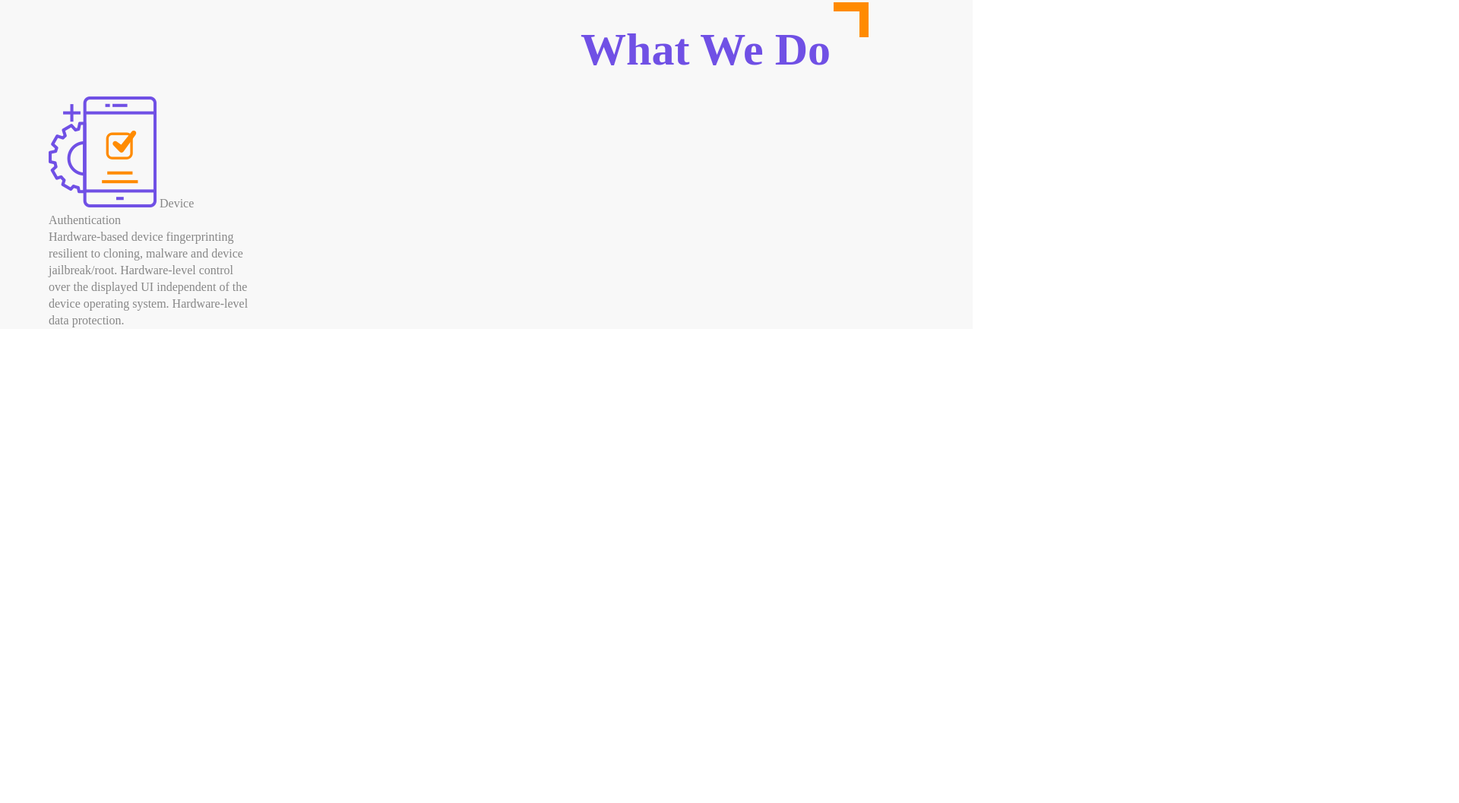
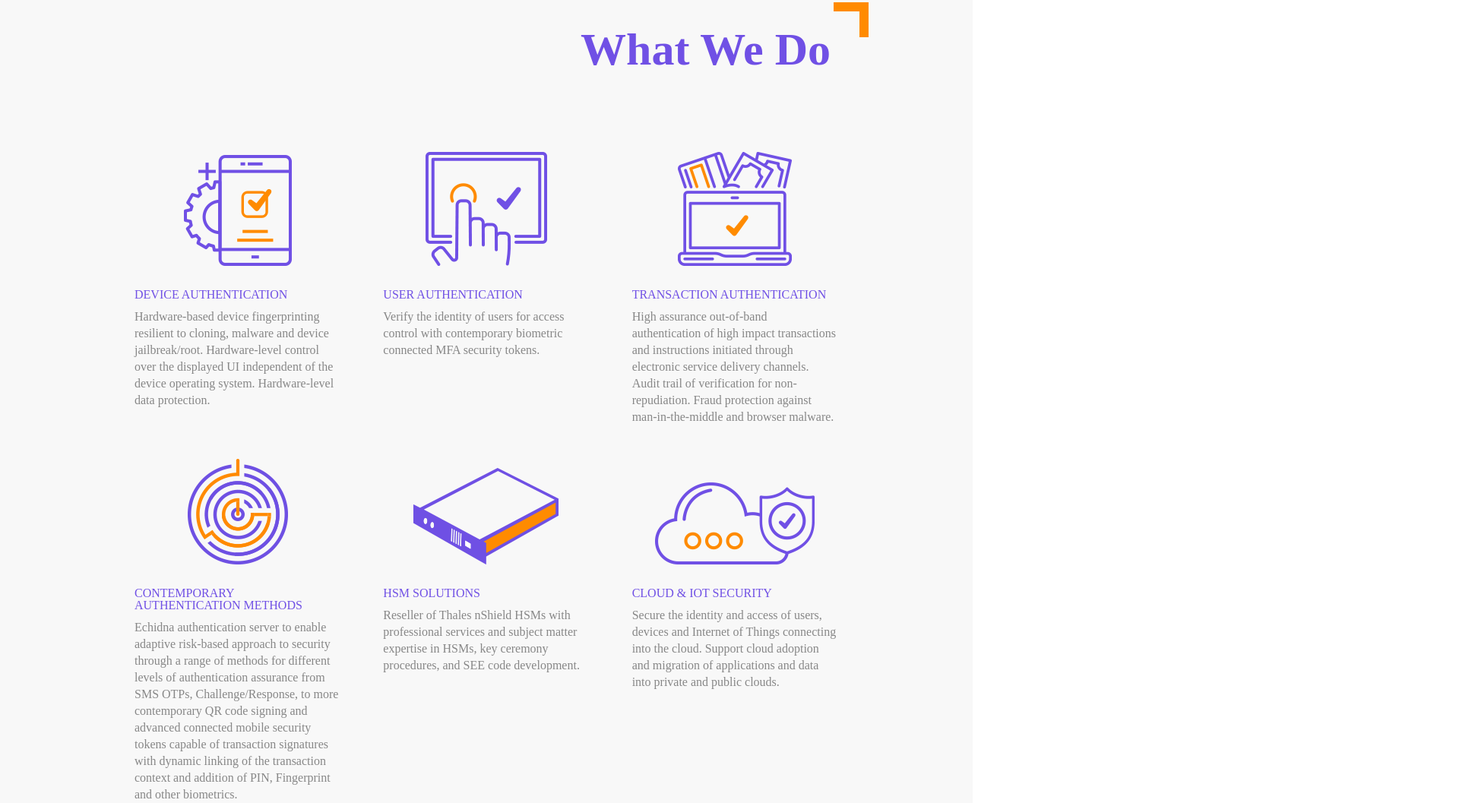
Before and after one commit to domain835/Salt, a website: page app/index.html in a window 1280 px wide. Shown: the part 1319-2376 px from the top of the page at 76% size, 1920 px wide, since content can reach past the window. Before the commit the page ends 2096 px from the top, so only its background shows below. Drawn offline with nearby package versions, Linux system fonts and the light colour scheme; files that its build step writes are made by us from their sources.

Commit message:
What We Do done

```diff
--- a/app/index.html
+++ b/app/index.html
@@ -93,7 +93,9 @@
       <h1 class="we-do__title">What We Do</h1>
       <div class="we-do__items">
         <div class="we-do__item">
-          <img class="we-do__item-img" src="images/device-authentication.png" alt="" >
+          <div class="we-do__item-img-wrapper">
+            <img class="we-do__item-img" src="images/device-authentication.png" alt="" >
+          </div>
           <span class="we-do__item-title">Device Authentication</span>
           <p class="we-do__item-text">
             Hardware-based device fingerprinting
@@ -104,6 +106,80 @@
             data protection.
           </p>
         </div>
+
+        <div class="we-do__item">
+          <div class="we-do__item-img-wrapper">
+            <img class="we-do__item-img" src="images/user-authentication.png" alt="" >
+          </div>
+          <span class="we-do__item-title">User Authentication</span>
+          <p class="we-do__item-text">
+            Verify the identity of users for access
+            control with contemporary biometric
+            connected MFA security tokens.
+          </p>
+        </div>
+
+        <div class="we-do__item">
+          <div class="we-do__item-img-wrapper">
+            <img class="we-do__item-img" src="images/transaction-authentication.png" alt="" >
+          </div>
+          <span class="we-do__item-title">Transaction Authentication</span>
+          <p class="we-do__item-text">
+            High assurance out-of-band authentication
+            of high impact transactions and instructions
+            initiated through electronic service delivery
+            channels. Audit trail of verification for
+            non-repudiation. Fraud protection against
+            man-in-the-middle and browser malware.
+          </p>
+        </div>
+
+        <div class="we-do__item">
+          <div class="we-do__item-img-wrapper">
+            <img class="we-do__item-img" src="images/contemporary-methods.png" alt="" >
+          </div>
+          <span class="we-do__item-title">Contemporary authentication methods</span>
+          <p class="we-do__item-text">
+            Echidna authentication server to enable
+            adaptive risk-based approach to security
+            through a range of methods for different
+            levels of authentication assurance from
+            SMS OTPs, Challenge/Response, to
+            more contemporary QR code signing
+            and advanced connected mobile security
+            tokens capable of transaction signatures
+            with dynamic linking of the transaction
+            context and addition of PIN, Fingerprint
+            and other biometrics.
+          </p>
+        </div>
+
+        <div class="we-do__item">
+          <div class="we-do__item-img-wrapper">
+            <img class="we-do__item-img" src="images/hsm-solutions.png" alt="" >
+          </div>
+          <span class="we-do__item-title">HSM Solutions</span>
+          <p class="we-do__item-text">
+            Reseller of Thales nShield HSMs with
+            professional services and subject matter
+            expertise in HSMs, key ceremony
+            procedures, and SEE code development.
+          </p>
+        </div>
+
+        <div class="we-do__item">
+          <div class="we-do__item-img-wrapper">
+            <img class="we-do__item-img" src="images/cloud-security.png" alt="" >
+          </div>
+          <span class="we-do__item-title">Cloud & IoT Security</span>
+          <p class="we-do__item-text">
+            Secure the identity and access of users,
+            devices and Internet of Things
+            connecting into the cloud. Support cloud
+            adoption and migration of applications
+            and data into private and public clouds.
+          </p>
+        </div>
       </div>
     </div>
   </section>
--- a/app/js/main.js
+++ b/app/js/main.js
@@ -3,7 +3,7 @@ $(function () {
   $('.top__slider').slick({
     arrows: false,
     dots: true,
-    // autoplay: true
+    autoplay: true
   });
 
 });
--- a/app/scss/style.scss
+++ b/app/scss/style.scss
@@ -213,16 +213,48 @@ body {
     line-height: 44px;
     text-align: right;
     margin: 0 73px;
-    padding: 40px 50px;
+    padding: 40px 50px 80px;
     background: url('../images/we-do-title-bkg.png') no-repeat;
     background-position: top right;
   }
 
+  &__items {
+    display: flex;
+    flex-wrap: wrap;
+    justify-content: space-around;
+    padding: 0 85px;
+  }
+
   &__item {
-    width: 274px;
+    width: calc(100% / 3);
+    max-width: 330px;
+    display: flex;
+    flex-direction: column;
+    align-items: center;
+    padding: 33px 28px 0;
+    position: relative;
+
+    &-img-wrapper {
+      height: 150px;
+      display: flex;
+      align-items: flex-end;
+    }
 
     &-img {
+      height: fit-content;
+    }
 
+    &-title {
+      align-self: flex-start;
+      font-weight: 500;
+      color: #7050e5;
+      text-transform: uppercase;
+      line-height: 16px;
+      margin-top: 30px;
+    }
+
+    &-text {
+      margin-top: 10px;
     }
   }
 }
```
Also changed, not shown: app/images/user-authentication.png (renamed from app/images/User authentication.png).
